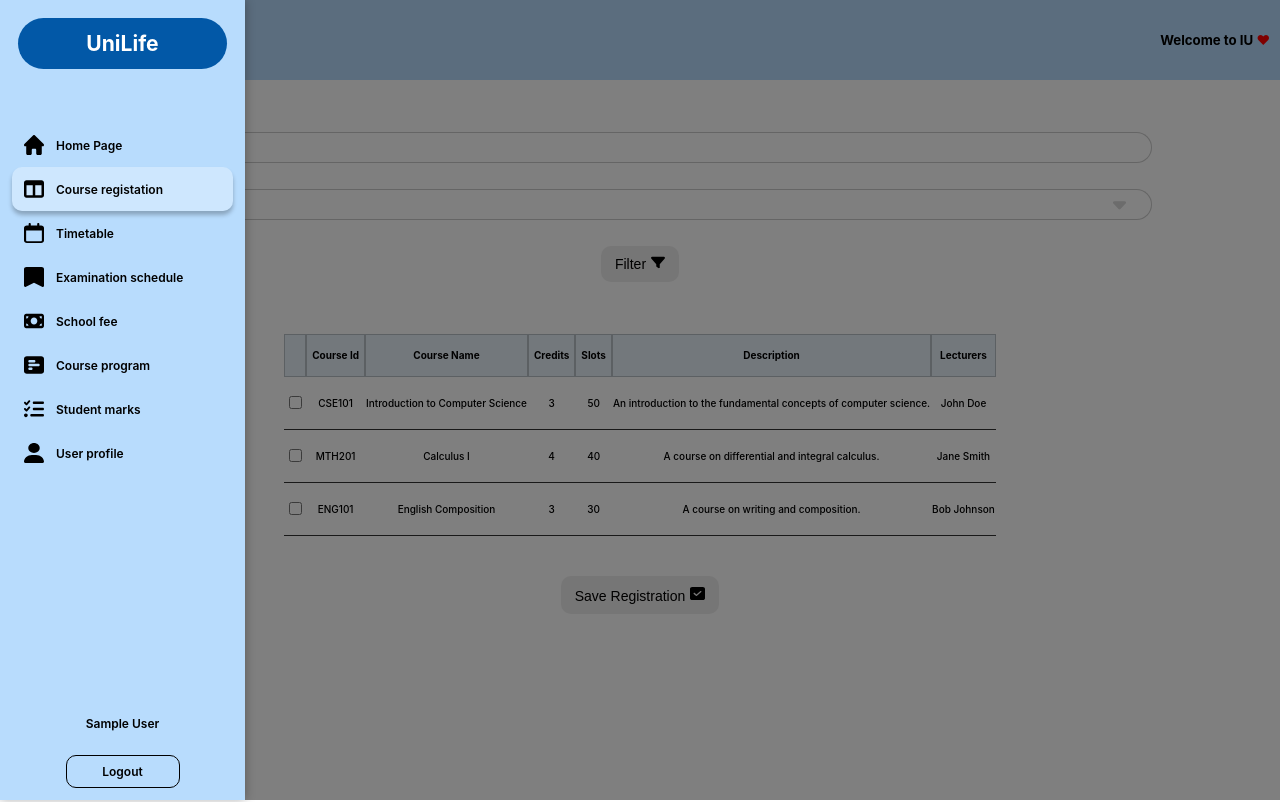
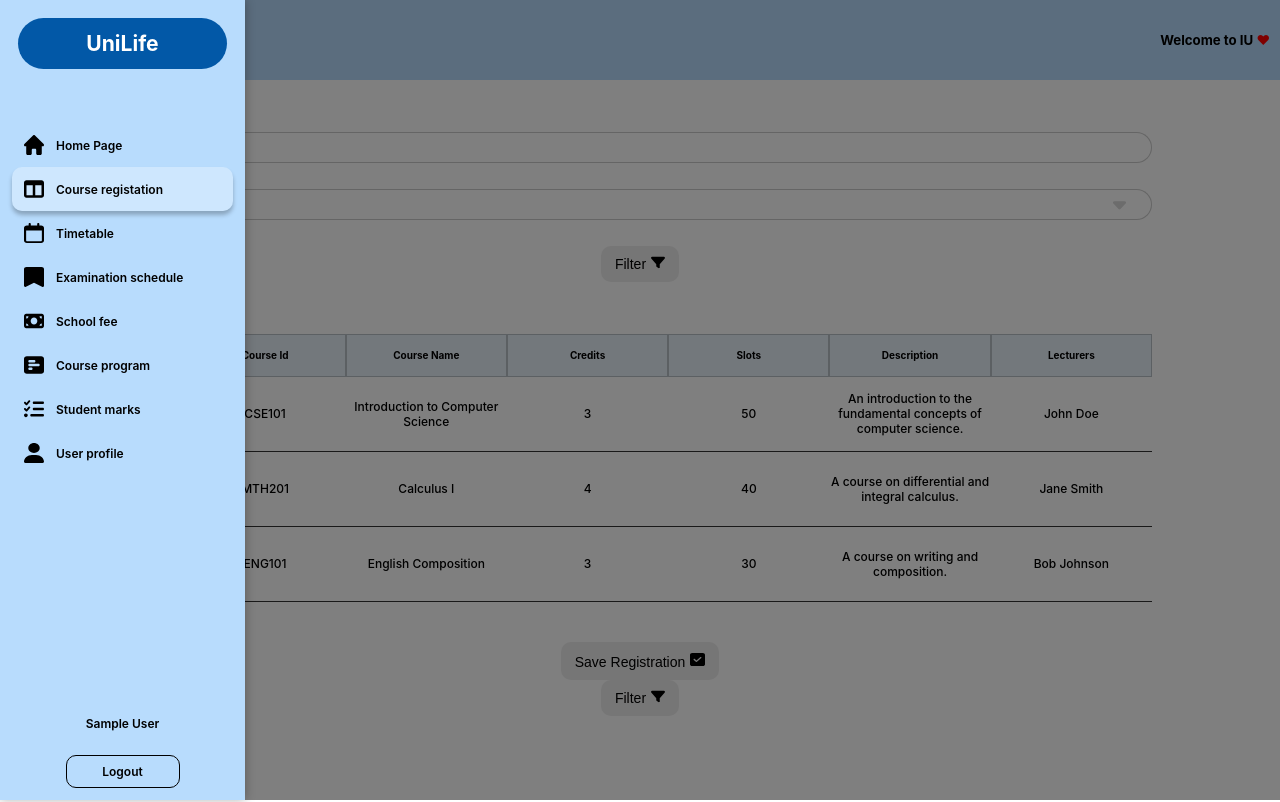
Before and after one commit to nhhongan/solution-for-saving-student-records, a React (Create React App) app in the folder frontend/: page /course-registration in a window 1280 px wide. Shown: the top 802 px of the page. Built offline with nearby package versions, Linux system fonts and the light colour scheme; sample sign-in values are in the browser's storage.

Commit message:
Optimize Table component, add API Request instruction

```diff
--- a/frontend/src/assets/css/App.scss
+++ b/frontend/src/assets/css/App.scss
@@ -46,6 +46,11 @@ form.input-form {
   display: flex;
   flex-direction: column;
   align-items: center;
+  .input-wrapper {
+    display: flex;
+    // flex overflow
+    flex-wrap: wrap;
+  }
   .form-group {
       margin-bottom: 1em;
       display: flex;
--- a/frontend/src/components/FilterForm/FilterForm.tsx
+++ b/frontend/src/components/FilterForm/FilterForm.tsx
@@ -1,20 +1,23 @@
-import React from 'react';
-import filter_icon from 'assets/images/filter-icon.svg';
+import React from "react";
+import filter_icon from "assets/images/filter-icon.svg";
 
 type FilterFormProps = {
-    children: React.ReactNode
-}
-const FilterForm: React.FC<FilterFormProps> = ({children}) => {
-const handleFilter = (event: React.FormEvent<HTMLFormElement>) => {
+  children: React.ReactNode;
+};
+const FilterForm: React.FC<FilterFormProps> = ({ children }) => {
+  const handleFilter = (event: React.FormEvent<HTMLFormElement>) => {
     event.preventDefault();
     // TODO: Fetch courses based on filters
-};
+  };
   return (
-    <form onSubmit={handleFilter} className='input-form'>
-        {children}
-        <button id='submit' type="submit">
-            Filter<img src={filter_icon} alt="test" />
-        </button>
+    <form onSubmit={handleFilter} className="input-form">
+      {/* <div className="input-wrapper"> */}
+      {children}
+      {/* </div> */}
+      <button id="submit" type="submit">
+        Filter
+        <img src={filter_icon} alt="test" />
+      </button>
     </form>
   );
 };
--- a/frontend/src/components/Table/Table.scss
+++ b/frontend/src/components/Table/Table.scss
@@ -1,6 +1,7 @@
 @import "assets/css/variables.scss";
 
 .table-wrapper {
+  width: 100%;
   overflow-x: auto;
 }
 .table {
@@ -82,6 +83,30 @@
       }
     }
   }
+  &.editable {
+    thead {
+      background-color: rgba(232, 241, 250, 1);
+      height: 43px;
+      // Remove gaps between th
+      border-collapse: collapse;
+      th {
+        // Set border to 1px solid black
+        border: 1px solid rgba(0, 0, 0, 0.2);
+        // set margin left right
+        padding-left: 5px;
+        padding-right: 5px;
+        // Remove margin;
+      }
+    }
+    td {
+      // Aign text center
+      text-align: center;
+      // Set bottom border;
+      border-bottom: 1px solid rgba(0, 0, 0, 0.8);
+      //Increase row height
+      height: 50px;
+    }
+  }
   &.timetable {
     box-shadow: 0 0 10px rgba(0, 0, 0, 0.2);
     thead {
--- a/frontend/src/components/Table/Table.tsx
+++ b/frontend/src/components/Table/Table.tsx
@@ -1,40 +1,46 @@
-import './Table.scss';
+import "./Table.scss";
 
 export enum TableType {
-  Type1 = 'type-1',
-  Type2 = 'type-2',
-  Type3 = 'type-3',
-  TimeTable = 'timetable'
+  Type1 = "type-1",
+  Type2 = "type-2",
+  Type3 = "type-3",
+  EDITABLE = "editable",
+  TimeTable = "timetable",
 }
 
 export enum RowType {
-  Standard = 'standard',
-  Aggregate = 'aggregate',
+  Standard = "standard",
+  Aggregate = "aggregate",
 }
 export type Col = {
-  name: string,
-  rowSpan: number,
-  colSpan?: number,
-}
+  name: string;
+  rowSpan: number;
+  colSpan?: number;
+};
 
 export class Row {
   cols: Col[];
   type: RowType;
   constructor(type: RowType = RowType.Standard) {
-    this.cols = []
+    this.cols = [];
     this.type = type;
   }
 }
 
+type TableProps = {
+  headers: string[];
+  contents?: Row[];
+  type: TableType;
+};
 
-type TableProps = {
-    headers: string[],
-    contents?: Row[],
-    type: TableType,
-}
-
-
-const Table: React.FC<TableProps> = ({headers, contents, type}) => {
+const Table: React.FC<TableProps> = ({ headers, contents, type }) => {
+  const IndexCell = ({value}: {value: any}) => {
+    if (type === TableType.EDITABLE) {
+      return <td><input type="checkbox" /></td>;
+    } else {
+      return <td>{value}</td>;
+    }
+  }
   return (
     <div className="table-wrapper">
       <table className={`table ${type}`} cellSpacing={0}>
@@ -49,17 +55,21 @@ const Table: React.FC<TableProps> = ({headers, contents, type}) => {
         <tbody>
           {contents?.map((row, index) => (
             <tr key={index} className={row.type}>
-              {row.type !== RowType.Aggregate && <td>{index + 1}</td>}
+
+              { row.type !== RowType.Aggregate &&
+                <IndexCell value={index + 1}/>
+              }
               {row.cols.map((col, index) => (
                 <td
                   className={col.name && "course"}
                   key={index}
                   rowSpan={col.rowSpan}
-                  colSpan={col.colSpan}>
+                  colSpan={col.colSpan}
+                >
                   {col.name}
                 </td>
               ))}
-          </tr>
+            </tr>
           ))}
         </tbody>
       </table>
--- a/frontend/src/pages/CourseRegisPage/CourseRegisPage.tsx
+++ b/frontend/src/pages/CourseRegisPage/CourseRegisPage.tsx
@@ -3,6 +3,7 @@ import check_icon from 'assets/images/square-check-solid 1.svg';
 import SelectInput from 'components/FilterForm/SelectInput';
 import FilterForm from 'components/FilterForm/FilterForm';
 import TextInput from 'components/FilterForm/TextInput';
+import Table, { Row, TableType } from 'components/Table/Table';
 
 interface Course {
     id: string;
@@ -40,13 +41,24 @@ const filteredCourses: Course[] = [
     }
 ];
 
+const headers = ['Course Id', 'Course Name', 'Credits', 'Slots', 'Description', 'Lecturers']
 function CourseRegisPage() {
     // Create a list of courses
 
     const [courseid, setCourseId] = useState('');
     const [faculty, setFaculty] = useState('');
-    const [courses, setCourses] = useState<Course[]>(filteredCourses);
 
+    const contents: Row[] = []
+    for (const course of filteredCourses) {
+        const row = new Row();
+        row.cols.push({name: course.id, rowSpan: 1});
+        row.cols.push({name: course.name, rowSpan: 1});
+        row.cols.push({name: course.credits.toString(), rowSpan: 1});
+        row.cols.push({name: course.slots.toString(), rowSpan: 1});
+        row.cols.push({name: course.description, rowSpan: 1});
+        row.cols.push({name: course.lecturer, rowSpan: 1});
+        contents.push(row);
+    }
     return (
         <div className="regis-page page">
             <FilterForm>
@@ -61,41 +73,12 @@ function CourseRegisPage() {
                     value={faculty}
                     handleValueChange={(e)=>setFaculty(e.target.value)} />
             </FilterForm>
-            <form className='course-regis-table input-form'>
-                {courses ? (
-                    <table cellSpacing={0}>
-                        <thead>
-                            <tr>
-                                <th></th>
-                                <th>Course Id</th>
-                                <th>Course Name</th>
-                                <th>Credits</th>
-                                <th>Slots</th>
-                                <th>Description</th>
-                                <th>Lecturers</th>
-                            </tr>
-                        </thead>
-                        <tbody>
-                            {courses.map((course, index) => (
-                                <tr key={index}>
-                                    <td><input type="checkbox"/></td>
-                                    <td>{course.id}</td>
-                                    <td>{course.name}</td>
-                                    <td>{course.credits}</td>
-                                    <td>{course.slots}</td>
-                                    <td>{course.description}</td>
-                                    <td>{course.lecturer}</td>
-                                </tr>
-                            ))}
-                        </tbody>
-                    </table>
-                ) : (
-                    <p>No courses found.</p>
-                )}
+            <FilterForm >
+                <Table headers={headers} type={TableType.EDITABLE} contents={contents}/>
                 <button id='submit' type="submit">
                     Save Registration<img src={check_icon} alt="check icon" />
                 </button>
-            </form>
+            </FilterForm>
         </div>
     );
 }
```
Also changed, not shown: frontend/image.png (added), 1 other file (tests, documents, lock files or other folders).
